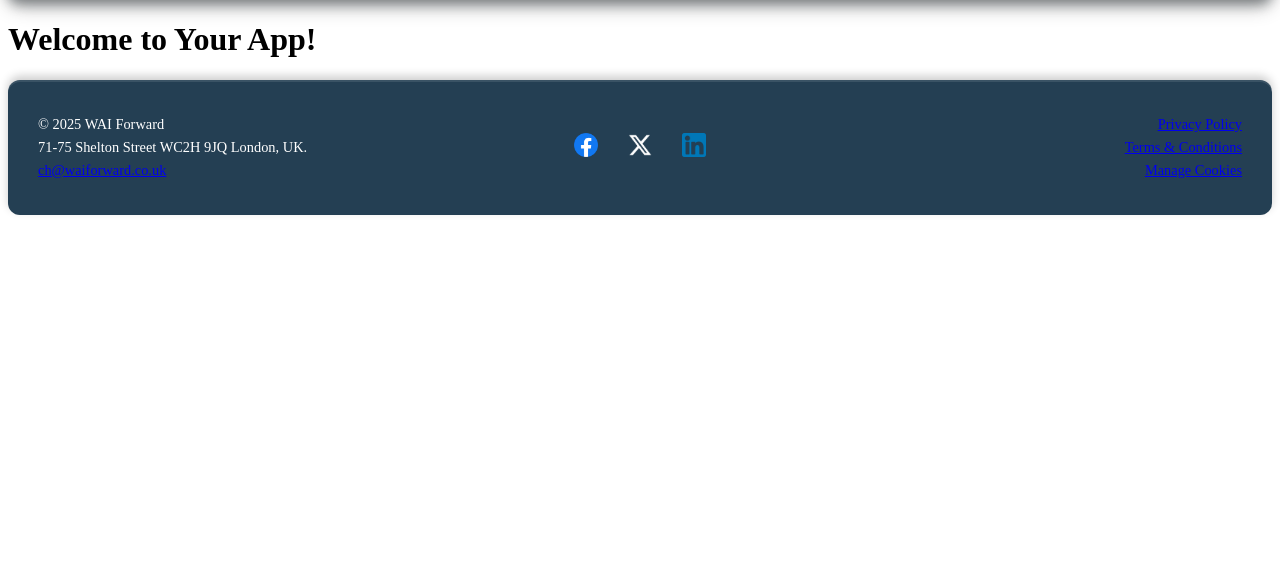
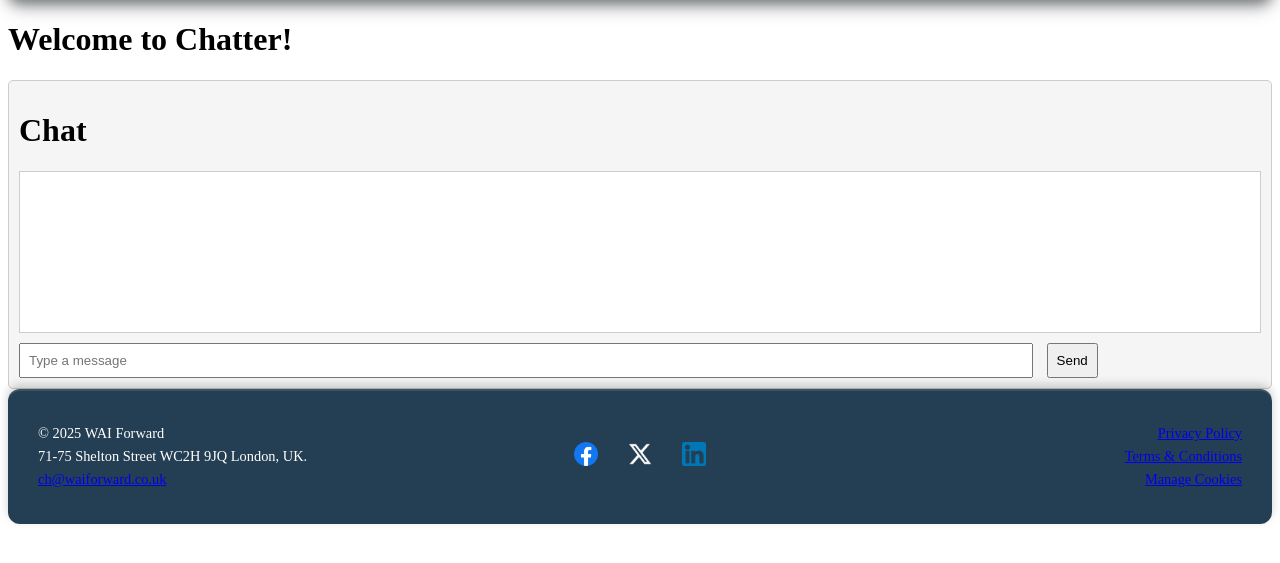
Before and after one commit to WAI-Forward/WAI-Core-Public, a Python web app: template src/app/templates/pages/home.html in a window 1280 px wide. Shown: the part 88-651 px from the top of the page. Run offline with Jinja, Linux system fonts and the light colour scheme; the template is opened without the code that fills it, so the values that code supplies are empty; some libraries are stand-ins or nearby versions.

Commit message:
Add chat box and update heading for Chatter

```diff
--- a/src/app/templates/pages/home.html
+++ b/src/app/templates/pages/home.html
@@ -4,12 +4,31 @@
 
 {% block head %}
 
-    <title>Your App</title>
-
+    <title>Chatter</title>
 {% endblock %}
 
 {% block content %}
 
-    <h1>Welcome to Your App!</h1>
+    <h1>Welcome to Chatter!</h1>
 
+    <div id="chat-box" style="margin-top: 20px; border: 1px solid #ccc; padding: 10px; background: #f5f5f5; border-radius: 5px;">
+        <h1>Chat</h1>
+        <div id="chat-messages" style="height: 150px; overflow: {auto|;} scroll: y; background: #fff; padding: 5px; margin-bottom: 10px; border: 1px solid #ccc;"></div>
+        <input type="text" id="chat-input" placeholder="Type a message" style="width: 80%; padding: 8px;"/>
+        <button onclick="sendMessage()" style="margin-left: 10px; padding: 8px;">Send</button>
+    </div>
+
+    <script>
+        function sendMessage() {
+            const input = document.getElementById('chat-input');
+            const messages = document.getElementById('chat-messages');
+            const text = input.value;
+            if (text) {
+                const msg = document.createElement('div');
+                msg.textContent = text;
+                messages.appendChild(msg);
+                input.value = '';
+            }
+        }
+    </script>
 {% endblock %}
```
